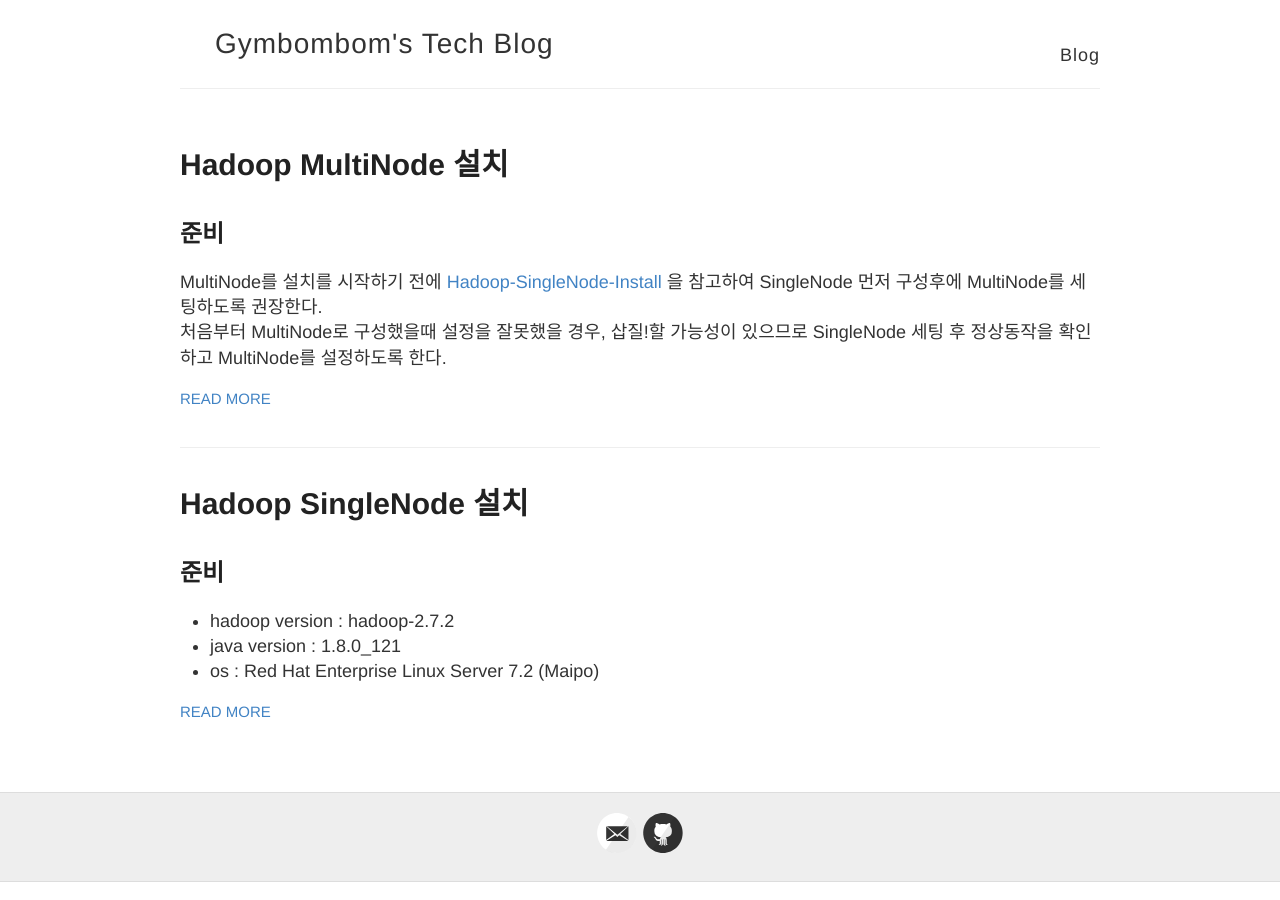
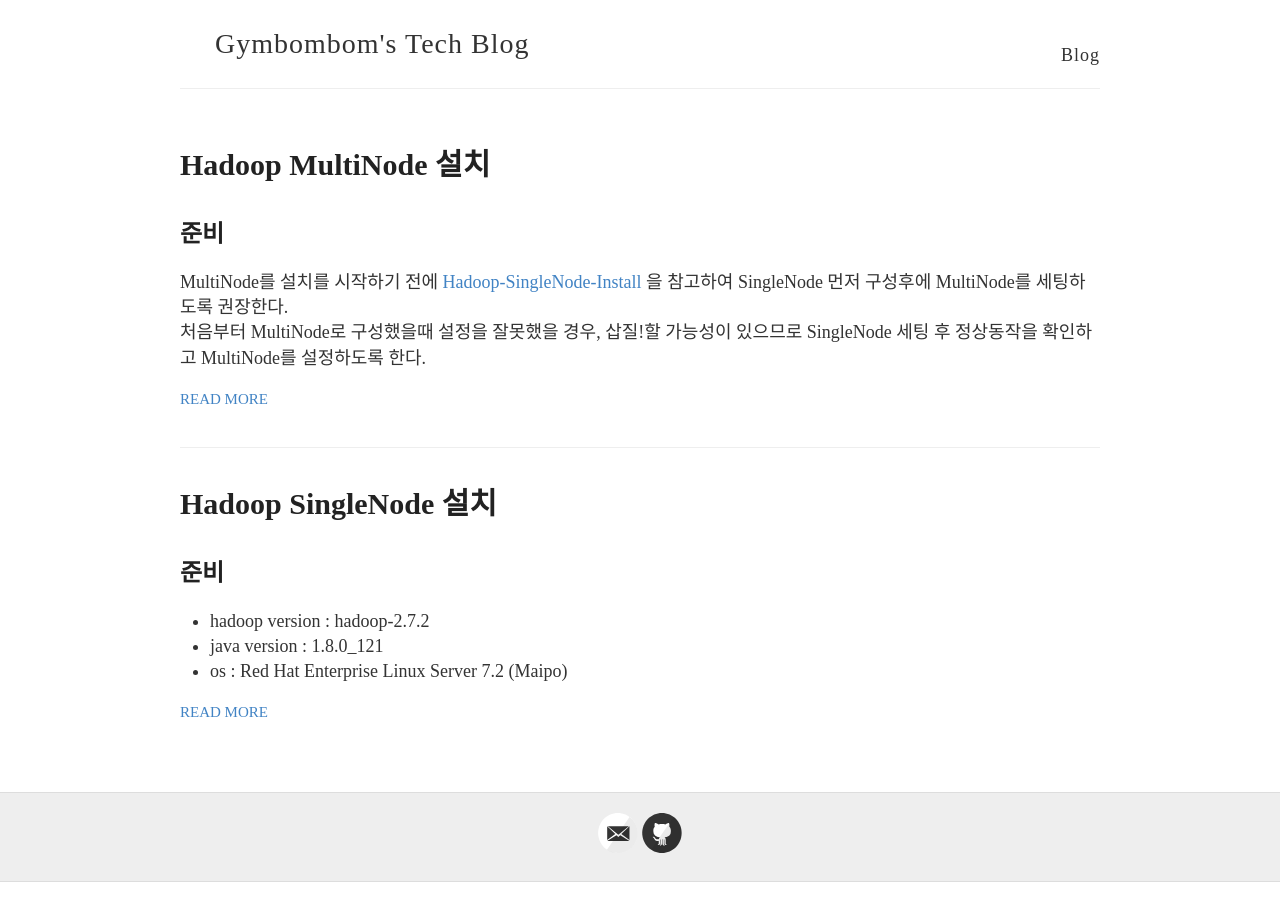
Before and after one commit to jaeheon209/gymbombom.github.io, a Jekyll site: the page built from index.html, in a window 1280 px wide. Built offline with Jekyll 4.4.1, drawn with Linux system fonts in a browser that asks for light colours; some web fonts are replaced.

Commit message:
폰트 스타일 변경

```diff
--- a/_sass/_highlights.scss
+++ b/_sass/_highlights.scss
@@ -12,7 +12,8 @@
 }
 
 code {
-  font-family:'Bitstream Vera Sans Mono','Courier', monospace;
+  //font-family:'Bitstream Vera Sans Mono','Courier', monospace;
+  font-family: $spoqa
 }
 
 .highlight .c { color: #586E75 } /* Comment */
--- a/_sass/_variables.scss
+++ b/_sass/_variables.scss
@@ -18,6 +18,8 @@ $white: #fff;
 $helvetica: Helvetica, Arial, sans-serif;
 $helveticaNeue: "Helvetica Neue", Helvetica, Arial, sans-serif;
 $georgia: Georgia, serif;
+$spoqa: 'Spoqa Han Sans', 'Spoqa Han Sans JP', 'Sans-serif';
+
 
 // Mobile breakpoints
 @mixin mobile {
--- a/style.scss
+++ b/style.scss
@@ -19,7 +19,8 @@ html {
 
 body {
 	background: $white;
-  font: 18px/1.4 $helvetica;
+  //font: 18px/1.4 $helvetica;
+  font: 18px/1.4 $spoqa;
   color: $darkGray;
 }
 
@@ -31,7 +32,8 @@ body {
 }
 
 h1, h2, h3, h4, h5, h6 {
-  font-family: $helveticaNeue;
+  //font-family: $helveticaNeue;
+  font-family: $spoqa;
   color: $darkerGray;
   font-weight: bold;
 
@@ -152,6 +154,7 @@ img {
 
 .wrapper-masthead {
   margin-bottom: 50px;
+  //background-color : black;
 }
 
 .masthead {
@@ -194,7 +197,8 @@ img {
   margin: 0;
   color: $darkGray;
   cursor: pointer;
-  font-family: $helveticaNeue;
+  //font-family: $helveticaNeue;
+  font-family: $spoqa;
   font-weight: 300;
   font-size: 28px;
   letter-spacing: 1px;
@@ -213,7 +217,8 @@ img {
 nav {
   float: right;
   margin-top: 23px; // @TODO: Vertically middle align
-  font-family: $helveticaNeue;
+  //font-family: $helveticaNeue;
+  font-family: $spoqa;
   font-size: 18px;
 
   @include mobile {
@@ -287,3 +292,6 @@ footer {
 // ... Otherwise it really bloats up the top of the CSS file and makes it difficult to find the start
 @import "highlights";
 @import "svg-icons";
+
+@import url(//spoqa.github.io/spoqa-han-sans/css/SpoqaHanSans-kr.css);
+@import url(//spoqa.github.io/spoqa-han-sans/css/SpoqaHanSans-jp.css);
```
